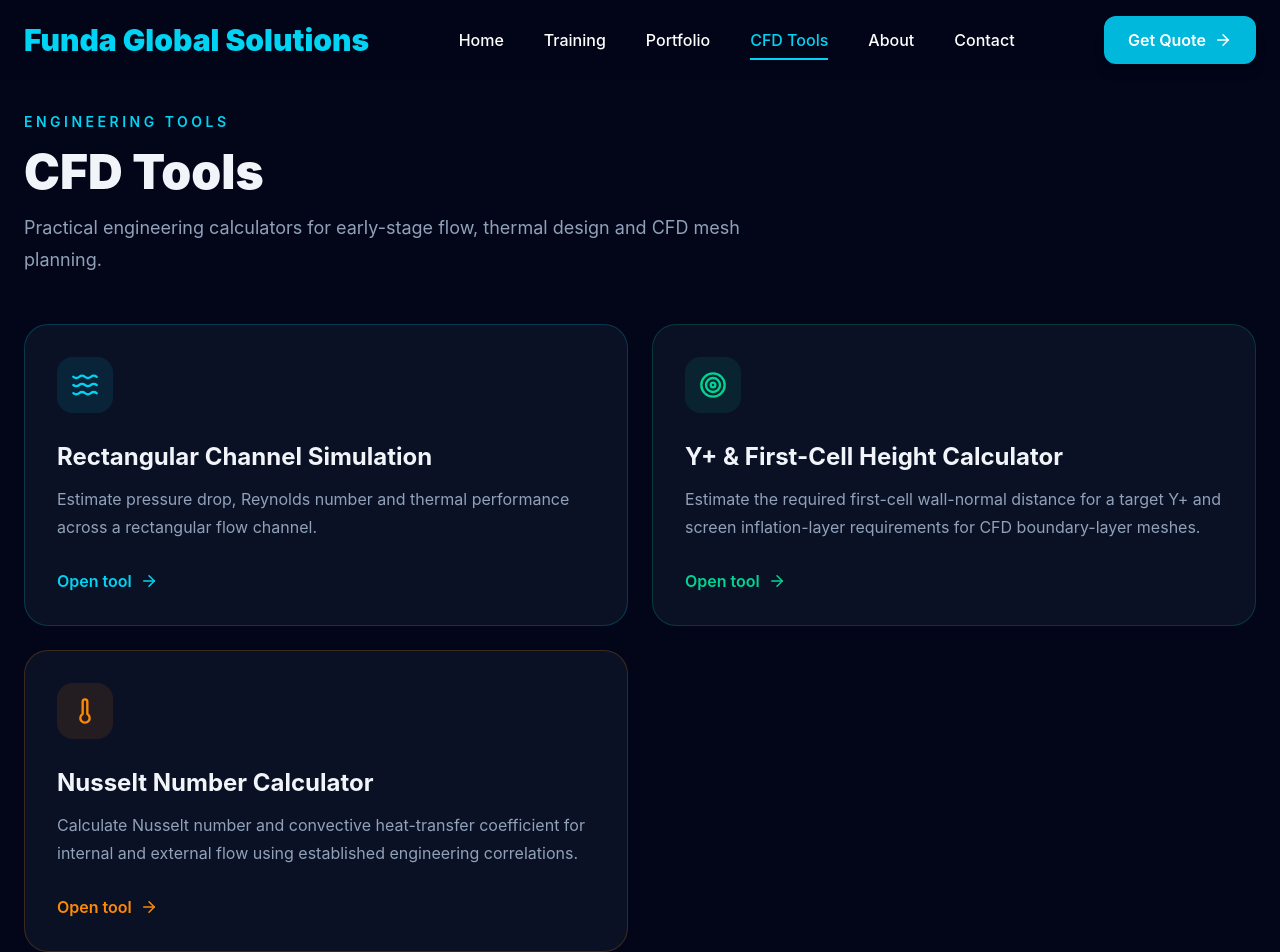
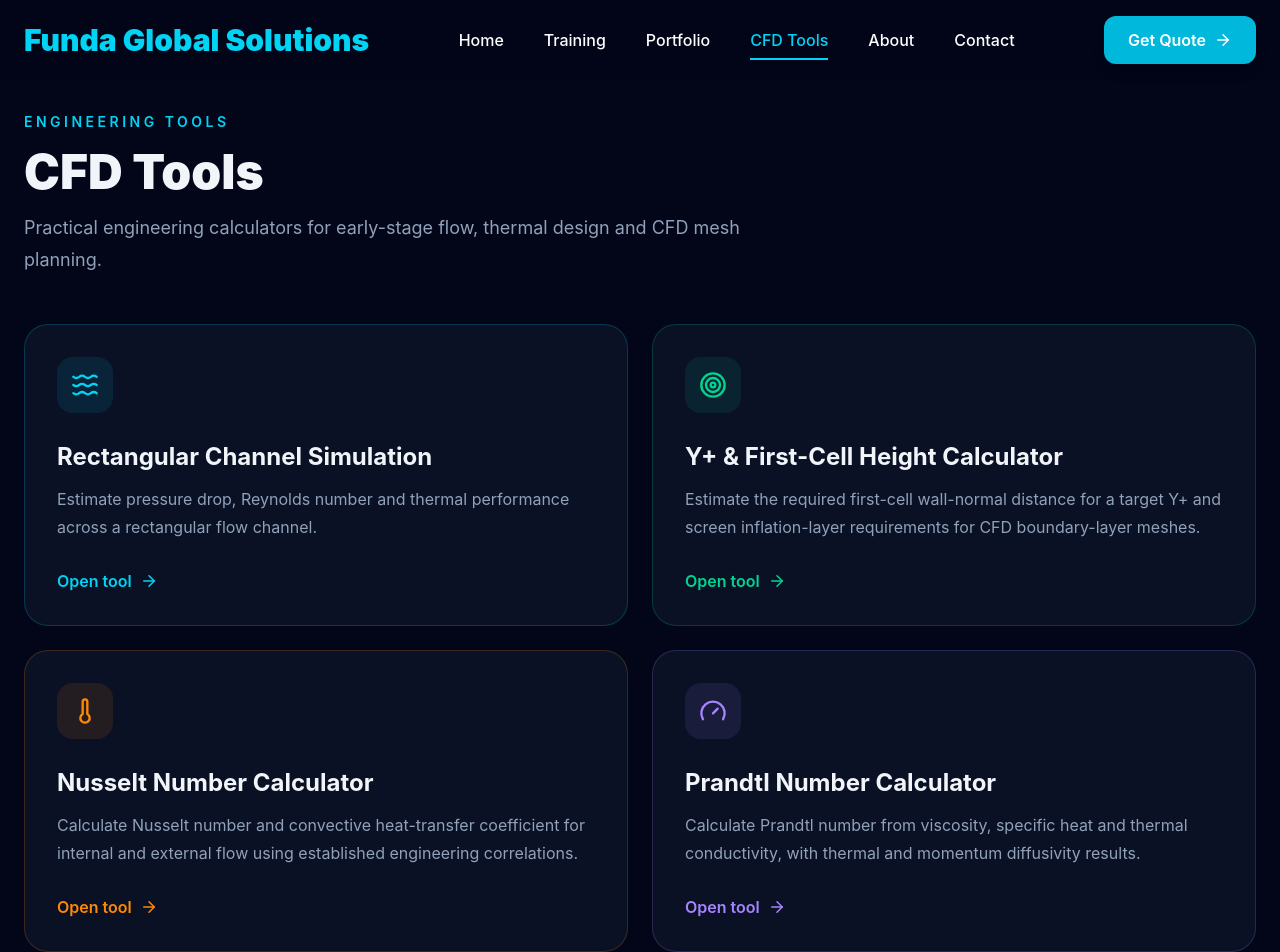
Before and after one commit to shivanand85/funda-global-solutions, a React (Vite) app: page /cfd-tools in a window 1280 px wide. Shown: the top 952 px of the page. Built offline with nearby package versions, Linux system fonts and the light colour scheme.

Commit message:
Add Prandtl Number Calculator link and icon
Added a new link to the Prandtl Number Calculator with a Gauge icon and description.

```diff
--- a/src/pages/CfdTools.jsx
+++ b/src/pages/CfdTools.jsx
@@ -4,6 +4,7 @@
   Waves,
   Target,
   Thermometer,
+  Gauge,
 } from "lucide-react";
 import Navbar from "../components/Navbar/Navbar";
 import ContactCTA from "../components/ContactCTA/ContactCTA";
@@ -119,6 +120,32 @@
               </span>
             </Link>
 
+            <Link
+              to="/prandtl-calculator"
+              className="group rounded-3xl border border-violet-400/20 bg-slate-900/70 p-8 transition hover:-translate-y-1 hover:border-violet-400/60"
+            >
+              <div className="flex h-14 w-14 items-center justify-center rounded-2xl bg-violet-400/10 text-violet-400">
+                <Gauge size={28} />
+              </div>
+
+              <h2 className="mt-7 text-2xl font-bold">
+                Prandtl Number Calculator
+              </h2>
+
+              <p className="mt-3 leading-7 text-slate-400">
+                Calculate Prandtl number from viscosity, specific heat and thermal
+                conductivity, with thermal and momentum diffusivity results.
+              </p>
+
+              <span className="mt-7 inline-flex items-center gap-2 font-semibold text-violet-400">
+                Open tool
+                <ArrowRight
+                  size={18}
+                  className="transition-transform group-hover:translate-x-1"
+                />
+              </span>
+            </Link>
+
           </section>
 
           {/* Engineering support message */}
```
